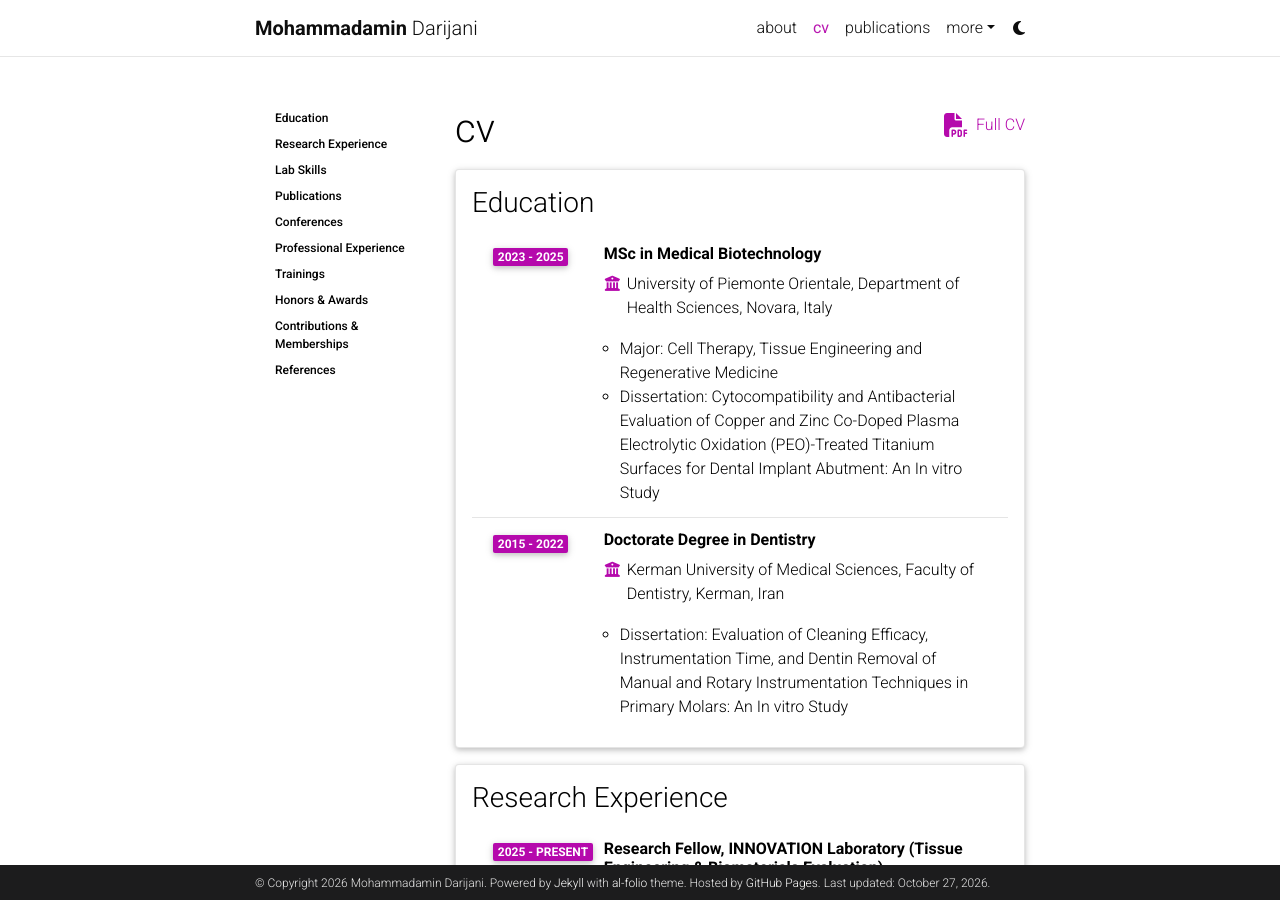
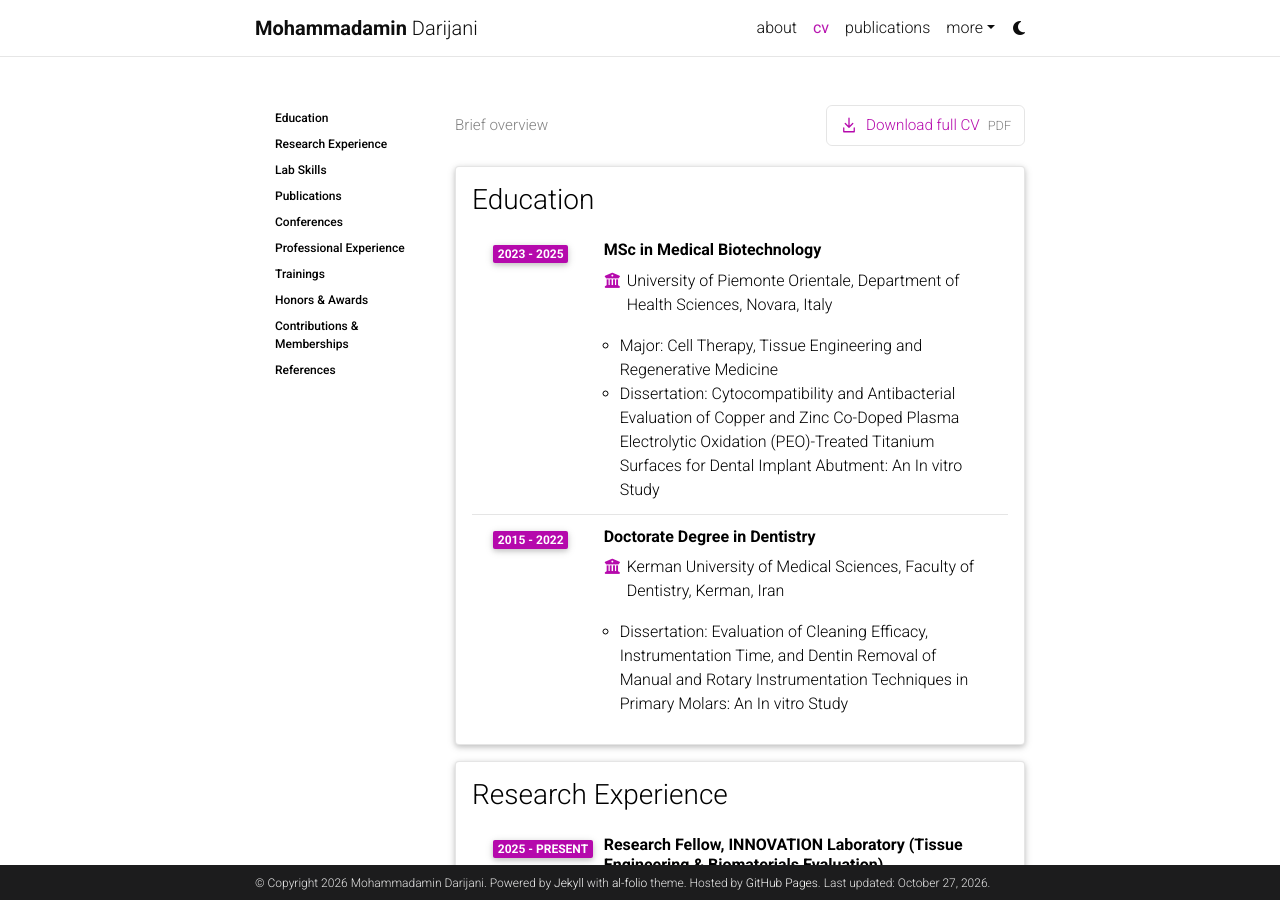
Before and after one commit to amindarijani/amindarijani.github.io, a Jekyll site: the page built from _pages/cv.md, in a window 1280 px wide and 900 px high. Built offline with Jekyll 4.4.1, drawn with Linux system fonts in a browser that asks for light colours; comment, search, counter and statistics services are not loaded; a style sheet for code colours, icons or effects is not loaded.

Commit message:
Add files via upload

```diff
--- a/_layouts/cv.html
+++ b/_layouts/cv.html
@@ -5,9 +5,14 @@ layout: default
 {% unless site.data.resume %}
 <div class="post">
 
-  <header class="post-header">
-    <h1 class="post-title">{{ page.title }} {% if page.cv_pdf %}<a href="{{ page.cv_pdf | prepend: 'assets/pdf/' | relative_url }}" target="_blank" rel="noopener noreferrer" class="float-right" aria-label="Download full CV (PDF)" title="Download full CV (PDF)" style="display:inline-flex;align-items:center;gap:0.5rem;font-size:1rem;line-height:1.5;white-space:nowrap;margin-top:0.5rem;"><i class="fa-solid fa-file-pdf" aria-hidden="true" style="font-size:1.5rem;"></i><span style="color:inherit;">Full CV</span></a>{% endif %}</h1>
-      {% if page.description %}<p class="post-description">{{ page.description }}</p>{% endif %}
+  <header class="post-header" style="display:flex;align-items:center;justify-content:space-between;flex-wrap:wrap;gap:0.75rem;margin-bottom:1.25rem;">
+    <span style="font-size:0.95rem;color:var(--global-text-color-light);">Brief overview</span>
+    {% if page.cv_pdf %}
+    <a href="{{ page.cv_pdf | prepend: 'assets/pdf/' | relative_url }}" download style="display:inline-flex;align-items:center;gap:0.5rem;padding:0.5rem 0.8rem;border:1px solid var(--global-divider-color);border-radius:6px;font-size:0.95rem;line-height:1.5;text-decoration:none;white-space:nowrap;" aria-label="Download full CV as a PDF" title="Download full CV (PDF)">
+      <svg xmlns="http://www.w3.org/2000/svg" width="18" height="18" viewBox="0 0 24 24" fill="none" stroke="currentColor" stroke-width="1.7" stroke-linecap="round" stroke-linejoin="round" aria-hidden="true"><path d="M12 3v12m-5-5 5 5 5-5M5 16v5h14v-5"/></svg>
+      Download full CV <span style="color:var(--global-text-color-light);font-size:0.8rem;">PDF</span>
+    </a>
+    {% endif %}
   </header>
 
   <article>
@@ -40,9 +45,14 @@ layout: default
 {% else %}
 <div class="post">
 
-  <header class="post-header">
-    <h1 class="post-title">{{ page.title }} {% if page.cv_pdf %}<a href="{{ page.cv_pdf | prepend: 'assets/pdf/' | relative_url }}" target="_blank" rel="noopener noreferrer" class="float-right" aria-label="Download full CV (PDF)" title="Download full CV (PDF)" style="display:inline-flex;align-items:center;gap:0.5rem;font-size:1rem;line-height:1.5;white-space:nowrap;margin-top:0.5rem;"><i class="fa-solid fa-file-pdf" aria-hidden="true" style="font-size:1.5rem;"></i><span style="color:inherit;">Full CV</span></a>{% endif %}</h1>
-    {% if page.description %}<p class="post-description">{{ page.description }}</p>{% endif %}
+  <header class="post-header" style="display:flex;align-items:center;justify-content:space-between;flex-wrap:wrap;gap:0.75rem;margin-bottom:1.25rem;">
+    <span style="font-size:0.95rem;color:var(--global-text-color-light);">Brief overview</span>
+    {% if page.cv_pdf %}
+    <a href="{{ page.cv_pdf | prepend: 'assets/pdf/' | relative_url }}" download style="display:inline-flex;align-items:center;gap:0.5rem;padding:0.5rem 0.8rem;border:1px solid var(--global-divider-color);border-radius:6px;font-size:0.95rem;line-height:1.5;text-decoration:none;white-space:nowrap;" aria-label="Download full CV as a PDF" title="Download full CV (PDF)">
+      <svg xmlns="http://www.w3.org/2000/svg" width="18" height="18" viewBox="0 0 24 24" fill="none" stroke="currentColor" stroke-width="1.7" stroke-linecap="round" stroke-linejoin="round" aria-hidden="true"><path d="M12 3v12m-5-5 5 5 5-5M5 16v5h14v-5"/></svg>
+      Download full CV <span style="color:var(--global-text-color-light);font-size:0.8rem;">PDF</span>
+    </a>
+    {% endif %}
   </header>
 
   <article>
```
